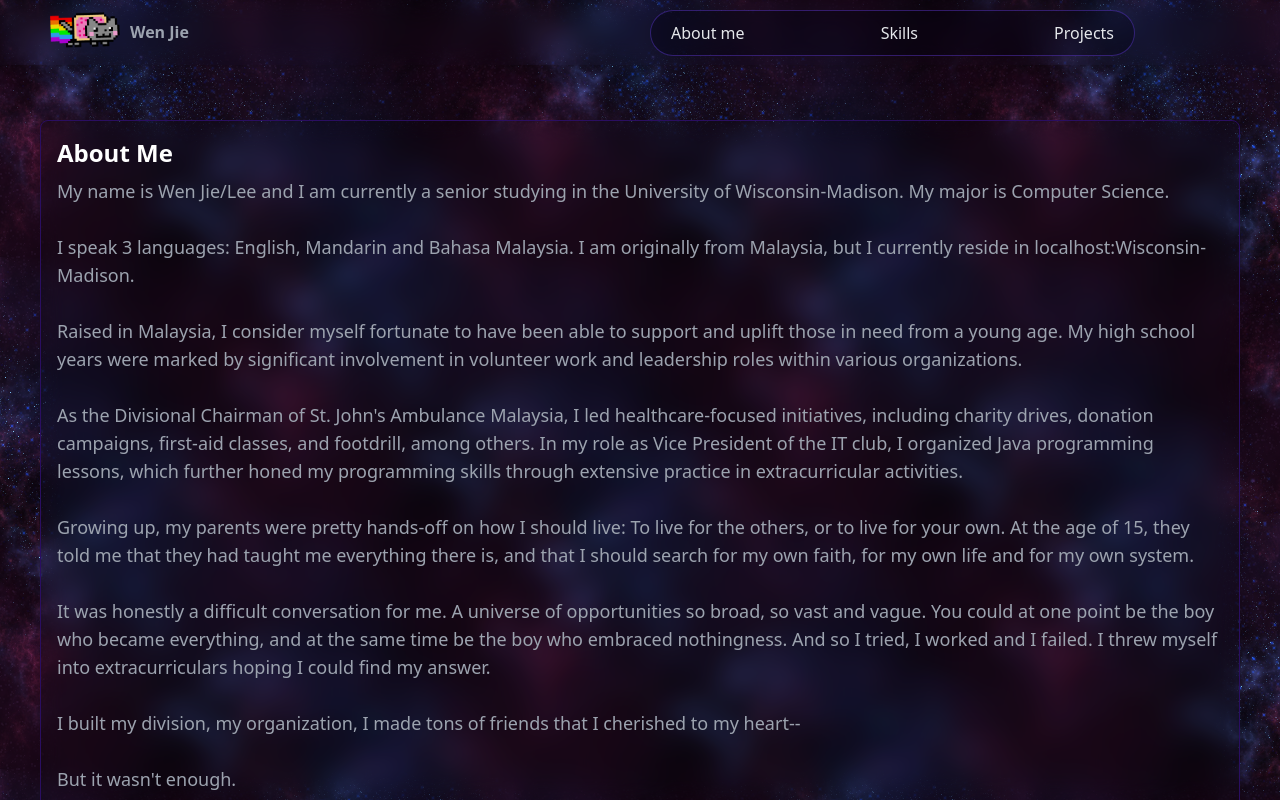
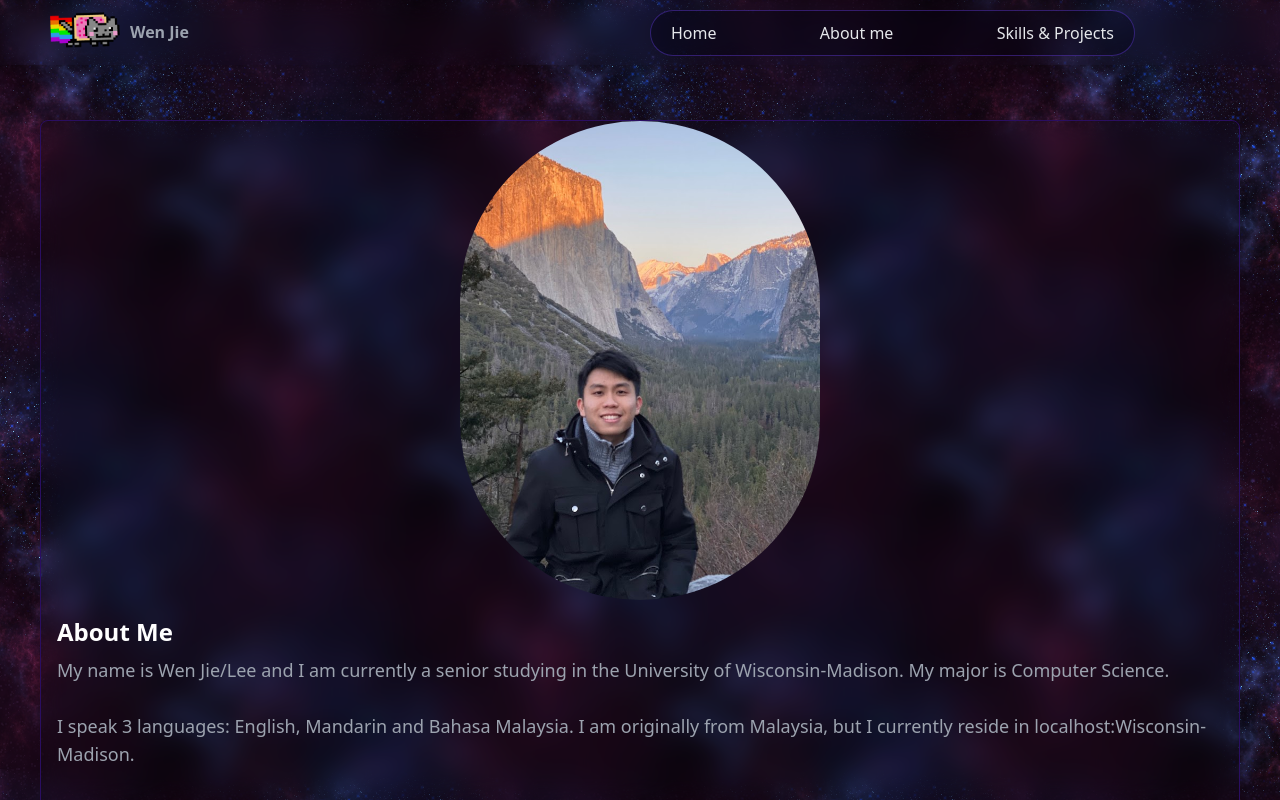
Before and after one commit to wenjielee11/portfolio-website, a Next.js app: page /About in a window 1280 px wide. Built offline with nearby package versions, Linux system fonts and the light colour scheme.

Commit message:
Finished about me page. Tuned text in home

```diff
--- a/app/global.css
+++ b/app/global.css
@@ -31,7 +31,7 @@
     left: 50%;
     transform: translate(-50%);
     /* Only shift horizontally */
-    width: 50%;
+    width: 40%;
     /* Adjust width to prevent overflow */
     max-width: 80vw;
     /* Adjust max-width for smaller viewports */
--- a/src/components/dom/AboutMe.jsx
+++ b/src/components/dom/AboutMe.jsx
@@ -23,7 +23,7 @@ function AboutMe() {
 
     With a flick of a finger, software deployed could instantly reach out to millions of people at once. My journey to fulfillment could have a substantial meaning.
 
-    Coming to Wisconsin-madison, I have been looking for an employer that could fulfill my aspirations. It isn't just a platform to fork a bitstream of endless money, but m
+    Coming to Wisconsin-madison, I have been looking for an employer that could fulfill my aspirations. It isn't just a platform to fork a bitstream of endless money, but something for me to find purpose in.
 
     To me, at the end of the line, life has so much more meaning when you are leaving behind a legacy. Be it a child, your loved ones, your posessions, your world and your universe.
 
@@ -35,6 +35,7 @@ function AboutMe() {
 
     Lee.
     `
+    const imageStyle = "max-w-[30%] max-h-[30%] rounded-full"
     const description = descriptionText.split('\n').map((line, index) => (
         <React.Fragment key={index}>
             {line}
@@ -45,7 +46,7 @@ function AboutMe() {
         <div className="min-h-screen bg-left-top bg-repeat" style={{ backgroundImage: "url('/spacebackground.png')" }}>
             <div style={{ paddingTop: "15vh", justifyItems: "center" }}>
                 <div className=" px-10 h-full w-full flex justify-center items-center text-lg">
-                    <Card title={title} description={description} />
+                    <Card title={title} description={description} src={"/Biophoto.jpg"} imageStyle={imageStyle}/>
                 </div>
             </div>
         </div>
--- a/src/components/dom/Card.jsx
+++ b/src/components/dom/Card.jsx
@@ -2,16 +2,19 @@ import Image from "next/image";
 import React from "react";
 
 
-const Card = ({ src, title, description }) => {
+const Card = ({ src, title, description, imageStyle }) => {
+
     return (
         <div className="relative overflow-hidden rounded-lg shadow-lg border border-[#2A0E61] bg-[#03001417] backdrop-blur-md">
+            <div className="flex justify-center items-center">
             {src && <Image
                 src={src}
                 alt={title}
                 width={1000}
                 height={1000}
-                className="w-full object-contain"
+                className={`object-contain w-full ${imageStyle} `}
             />}
+            </div>
 
             <div className="relative p-4">
                 {title && <h1 className="text-2xl font-semibold text-white">{title}</h1>}
--- a/src/components/dom/LandingOverlay.jsx
+++ b/src/components/dom/LandingOverlay.jsx
@@ -29,13 +29,13 @@ const LandingOverlay = () => {
                     fontSize: 'calc(2em + 3vw)',
                     fontWeight: 200,
                     letterSpacing: '0.05em',
-                    background: 'linear-gradient(30deg, #c850c0, #ffcc70)',
+                    background: 'linear-gradient(50deg, #c850c0, #ffcc70)',
                     WebkitBackgroundClip: 'text',
                     WebkitTextFillColor: 'transparent',
                 }}>
                     Hello, <br></br>
                     I&apos;m Wen Jie.</h1>
-                <div className="text-lg text-gray-400 my-5 max-width-40%">
+                <div className="text-lg text-gray-400 my-5 max-w-[50%]">
                     Lorem, ipsum dolor sit amet consectetur adipisicing elit. Quibusdam recusandae, consequuntur molestiae doloribus deleniti architecto, odit, perspiciatis libero sint omnis ex! Totam sed sit blanditiis esse cumque maxime adipisci sunt.
                 </div>
                 <button className="py-2 pointer-events-auto button-primary text-center text-white rounded-lg max-w-[200px]">
--- a/src/components/dom/NavigationBar.jsx
+++ b/src/components/dom/NavigationBar.jsx
@@ -20,14 +20,15 @@ const Navbar = () => {
 
                 <div className="hidden md:w-[500px] md:flex md:flex-row md:items-center md:justify-between md:mr-20">
                     <div className="flex items-center justify-between w-full h-auto border border-[#7042f861] bg-[#0300145e] mr-[15px] px-[20px] py-[10px] rounded-full text-gray-200">
+                        <a href="/" className="cursor-pointer">
+                            Home
+                        </a>
                         <a href="/about" className="cursor-pointer">
                             About me
                         </a>
-                        <a href="/skills" className="cursor-pointer">
-                            Skills
-                        </a>
+
                         <a href="/projects" className="cursor-pointer">
-                            Projects
+                            Skills & Projects
                         </a>
                     </div>
                 </div>
--- a/src/helpers/config/galaxyConfig.js
+++ b/src/helpers/config/galaxyConfig.js
@@ -1,4 +1,4 @@
-export const NUM_STARS = 1500
+export const NUM_STARS = 2000
 
 
 export const GALAXY_THICKNESS = 5
```
Also changed, not shown: public/Biophoto.jpg (added), src/helpers/config/renderConfig.js (line endings or trailing spaces).
